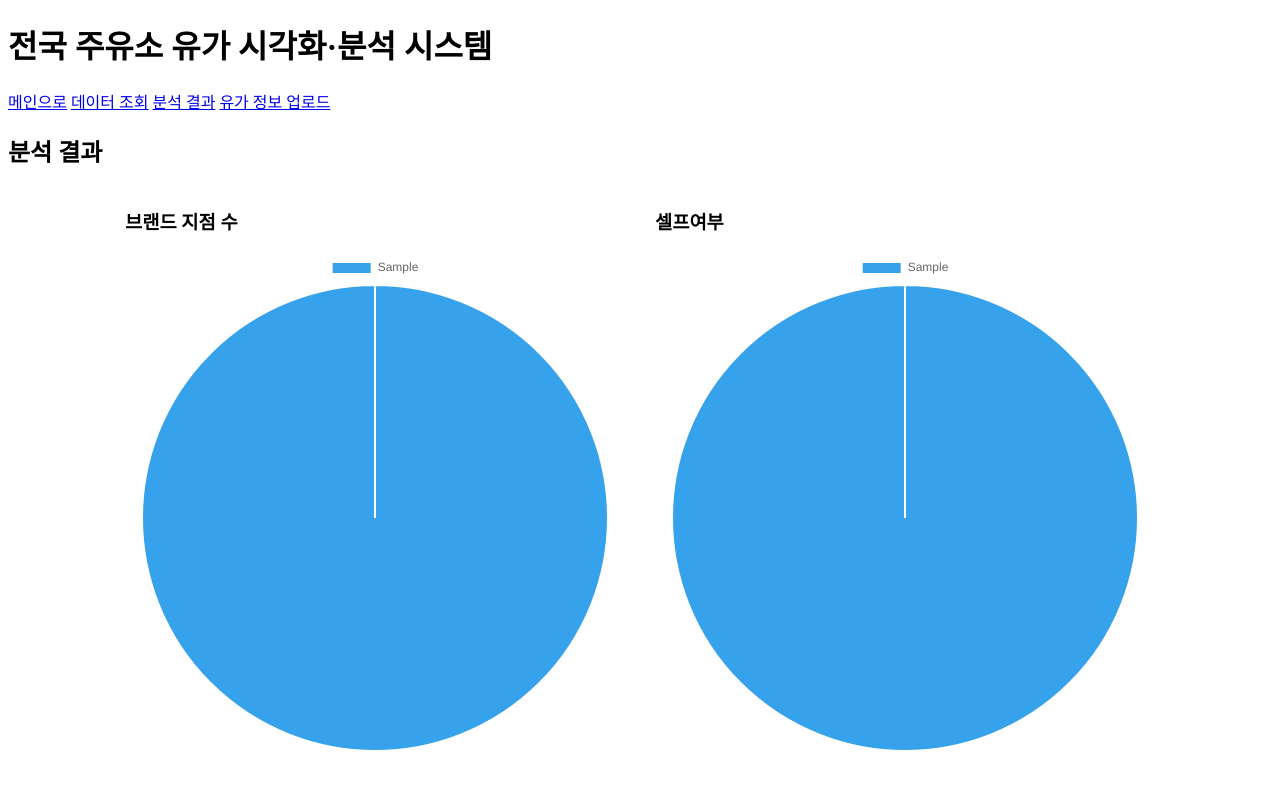
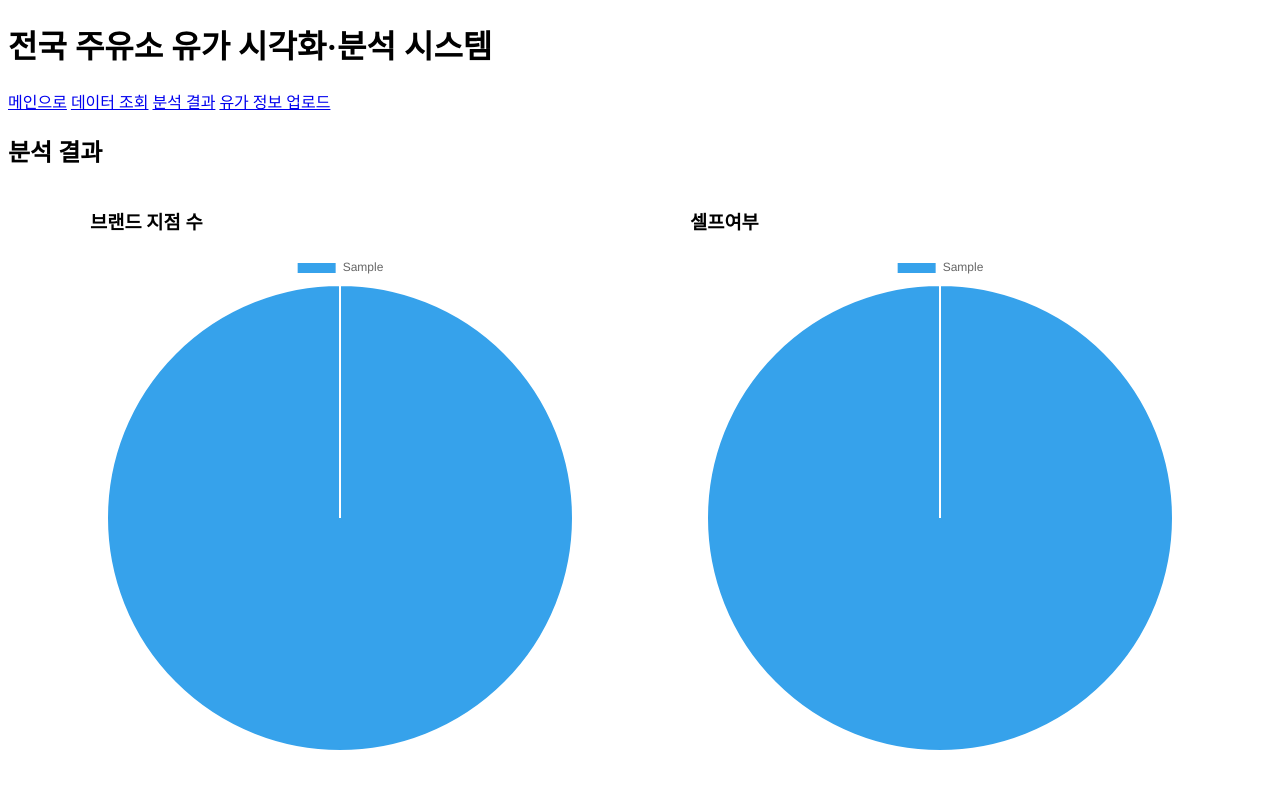
Before and after one commit to tasueom/Gas-price-visualization, a Flask app: page /analysis in a window 1280 px wide. Run offline with Flask 3, Linux system fonts and the light colour scheme; tables that the repository leaves empty or names only in its code hold one stand-in row (values such as "Sample post").

Commit message:
chore: 파이차트 간 간격 수정

```diff
--- a/templates/analysis.html
+++ b/templates/analysis.html
@@ -3,7 +3,7 @@
 {% block content %}
 <h2>분석 결과</h2>
 
-<div style="display: flex; justify-content: center; gap: 30px; margin: 20px auto;">
+<div style="display: flex; justify-content: center; gap: 100px; margin: 20px auto;">
     <div style="width: 500px; height: 500px;">
         <h3>브랜드 지점 수</h3>
         <canvas id="brand-chart"></canvas>
```
